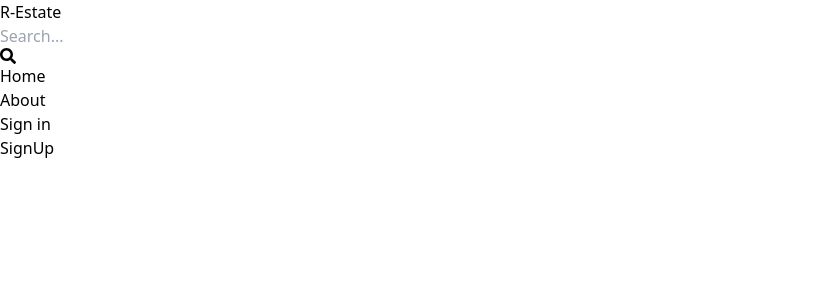
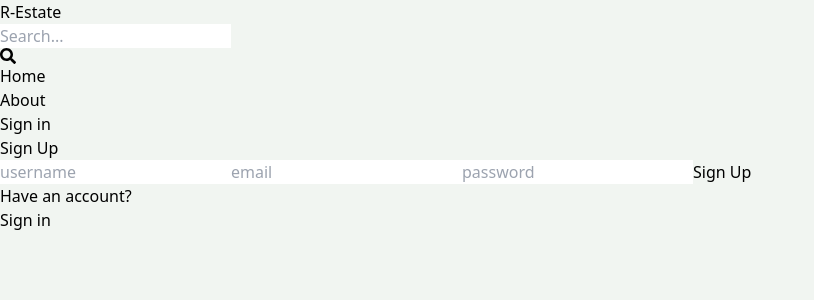
Before and after one commit to RomilRao23/R-Estate, a React (Vite) app in the folder client/: page /sign-up in a window 1280 px wide. Shown: the top 300 px of the page, without its empty margins (0-814 px from the left). Built offline with nearby package versions, Linux system fonts and the light colour scheme.

Commit message:
complete signup page ui

```diff
--- a/client/src/index.css
+++ b/client/src/index.css
@@ -1,3 +1,7 @@
 @tailwind base;
 @tailwind components;
 @tailwind utilities;
+
+body{
+    background-color: rgb(241, 245, 241);
+}
--- a/client/src/pages/SignUp.jsx
+++ b/client/src/pages/SignUp.jsx
@@ -1,9 +1,25 @@
 import React from 'react'
+import {Link} from 'react-router-dom'
 
 export default function SignUp() {
   return (
-    <div>
-      SignUp
+    <div className='p-3 max-w-lg mx-auto'>
+      <h1 className='text-3xl text-center font-semibold my-7'>Sign Up</h1>
+
+      <form className='flex flex-col gap-4'>
+        <input type='text' placeholder='username' className='border p-3 rounded-lg' id='username'/>
+        <input type='email' placeholder='email' className='border p-3 rounded-lg' id='email'/>
+        <input type='password' placeholder='password' className='border p-3 rounded-lg' id='password'/>
+
+        <button className='bg-slate-700 text-white p-3 rounded-lg uppercase hover:opacity-95 disabled:opacity-80 '> Sign Up</button>
+      </form>
+
+      <div className='flex gap-2 mt-5'>
+        <p className=''>Have an account?</p>
+        <Link to={"/sign-in"}>
+          <span className='text-blue-700'>Sign in</span>
+        </Link>
+      </div>
     </div>
   )
 }
```
